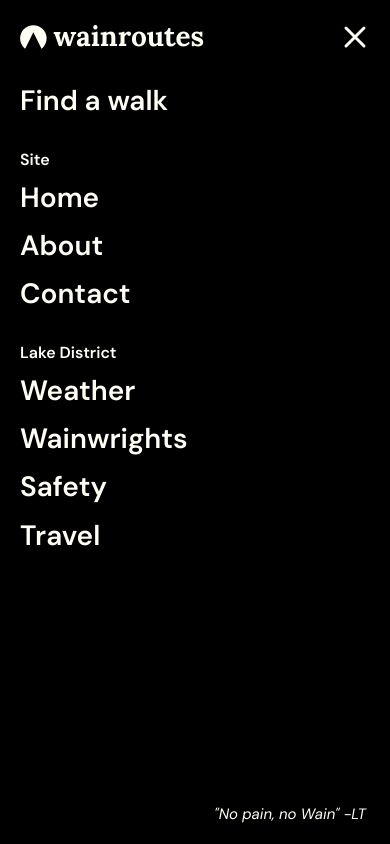
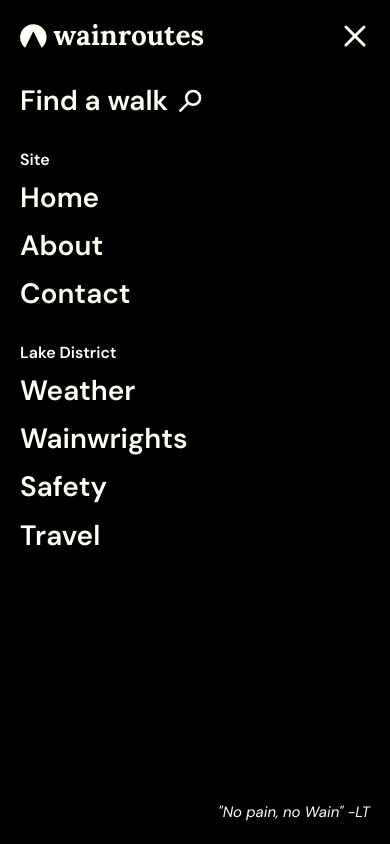
Before and after one commit to joe-cupit/wainroutes, a Next.js app: page /travel in a window 390 px wide. Both pictures are taken after a click on the button 355 px from the left and 36 px from the top of the page. Shown: the top 844 px of the page. Built offline with nearby package versions, Linux system fonts and the light colour scheme.

Commit message:
Add close mobile nav on link click and improve nav and footer responsiveness

```diff
--- a/src/components/Footer/Footer.module.css
+++ b/src/components/Footer/Footer.module.css
@@ -70,6 +70,17 @@
   }
 }
 
+@media (max-width: 24rem) {
+  .row.wrappable .group {
+    flex-direction: column;
+    gap: 2lh;
+
+    & .links {
+      justify-items: center;
+    }
+  }
+}
+
 .logo {
   display: grid;
   justify-items: center;
--- a/src/components/Navbar/Navbar.module.css
+++ b/src/components/Navbar/Navbar.module.css
@@ -155,26 +155,34 @@
 }
 .mobile ul a {
   transition: opacity 50ms ease;
+  display: flex;
+  gap: 0.375ch;
+  align-items: center;
+
+  & svg {
+    width: 0.825lh;
+    height: 0.825lh;
+    scale: -1 1;
+  }
 }
 .mobile ul a:hover {
   opacity: 0.5;
 }
 
 .mobile .bottomQuote {
-  position: absolute;
-  bottom: 1lh;
-  right: var(--gap-600);
+  margin-block-start: auto;
+  margin-block-end: 0.5lh;
 
+  text-align: right;
   font-size: var(--fs-300);
   font-weight: var(--fw-regular);
   font-style: italic;
 }
 
 
-@media (max-width: 46rem) {
+@media (max-width: 52rem) {
   .navbar {
     top: -5rem;
-    padding-block: 1.25rem;
   }
   .navbar:has(.mobile.active) {
     top: 0 !important;
@@ -188,7 +196,7 @@
   }
   .mobileOnly,
   .mobile.active {
-    display: block;
+    display: grid;
   }
   .mobile.active {
     transform: translateX(0);
--- a/src/components/Navbar/NavbarClient.tsx
+++ b/src/components/Navbar/NavbarClient.tsx
@@ -26,7 +26,7 @@ export default function NavbarClient({ targetId } : { targetId: string }) {
       }
 
       // check for scroll up on mobile
-      if (window.innerWidth < 552) {
+      if (window.innerWidth < 832) {
         if (window.scrollY > 0 && window.scrollY < lastScrollY.current) {
           navbar.classList.add("sticky");
         }
--- a/src/components/Navbar/components/MobileNavbar.tsx
+++ b/src/components/Navbar/components/MobileNavbar.tsx
@@ -5,6 +5,7 @@ import styles from "../Navbar.module.css";
 import { Dispatch, SetStateAction, useEffect } from "react";
 import Link from "next/link";
 import { usePathname } from "next/navigation";
+import { SearchIcon } from "@/icons/MaterialIcons";
 
 
 export default function MobileNavbar({ open, setOpen } : { open: boolean; setOpen: Dispatch<SetStateAction<boolean>> }) {
@@ -13,6 +14,19 @@ export default function MobileNavbar({ open, setOpen } : { open: boolean; setOpe
   useEffect(() => {
     setOpen(false);
   }, [pathname, setOpen])
+
+  function renderLink(href: string, name: React.ReactNode) {
+    return (
+      <li>
+        <Link
+          href={href}
+          onClick={() => setOpen(false)}
+        >
+          {name}
+        </Link>
+      </li>
+    )
+  }
 
 
   return (
@@ -23,22 +37,22 @@ export default function MobileNavbar({ open, setOpen } : { open: boolean; setOpe
       <nav>
         <ul>
           <div>
-            <li><Link href="/walks">Find a walk</Link></li>
+            {renderLink("/walks", <>Find a walk <SearchIcon /></>)}
           </div>
 
           <div>
             <h2>Site</h2>
-            <li><Link href="/">Home</Link></li>
-            <li><Link href="/about">About</Link></li>
-            <li><Link href="/contact">Contact</Link></li>
+            {renderLink("/", "Home")}
+            {renderLink("/about", "About")}
+            {renderLink("/contact", "Contact")}
           </div>
 
           <div>
             <h2>Lake District</h2>
-            <li><Link href="/weather">Weather</Link></li>
-            <li><Link href="/wainwrights">Wainwrights</Link></li>
-            <li><Link href="/safety">Safety</Link></li>
-            <li><Link href="/travel">Travel</Link></li>
+            {renderLink("/weather", "Weather")}
+            {renderLink("/wainwrights", "Wainwrights")}
+            {renderLink("/safety", "Safety")}
+            {renderLink("/travel", "Travel")}
           </div>
         </ul>
       </nav>
```
